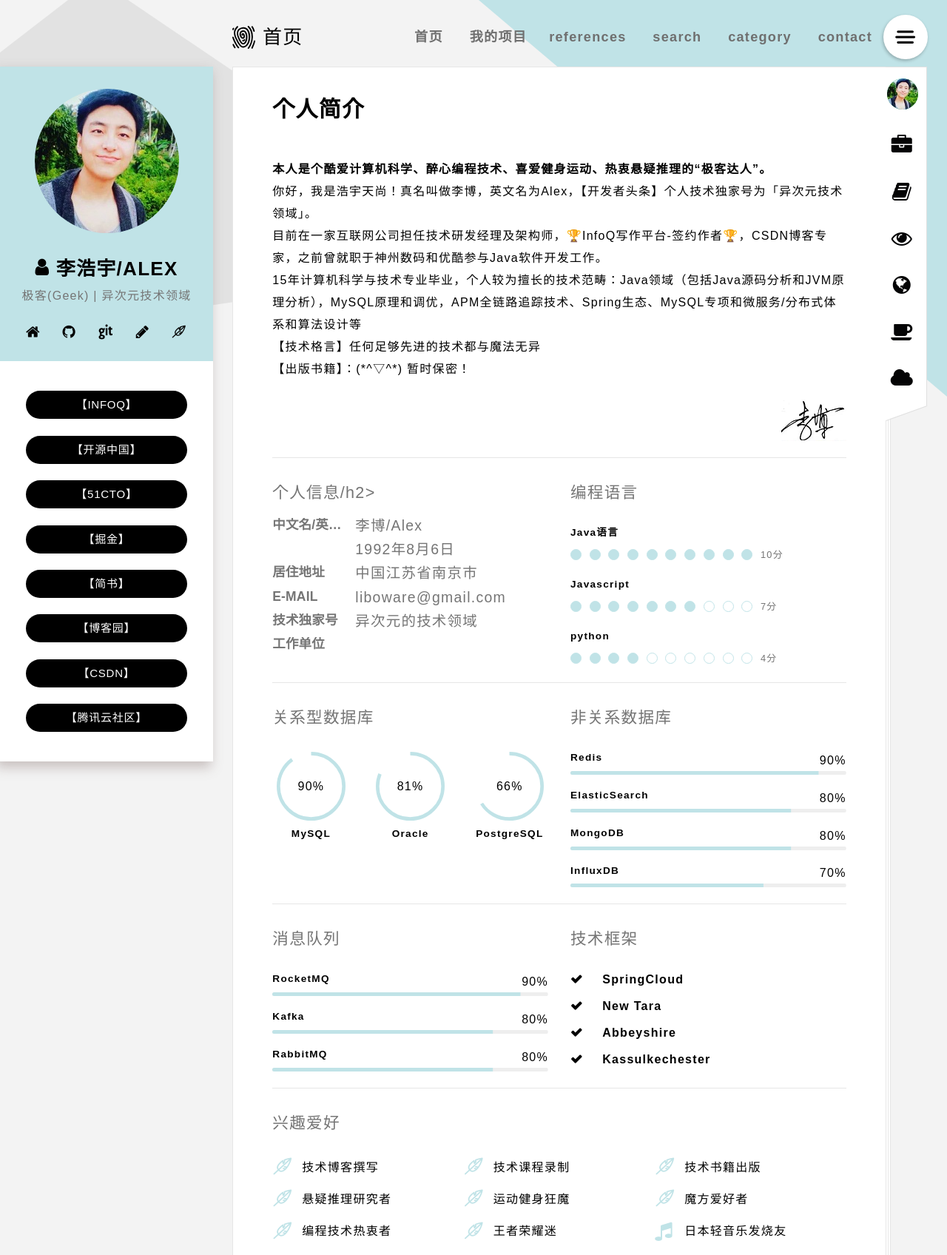
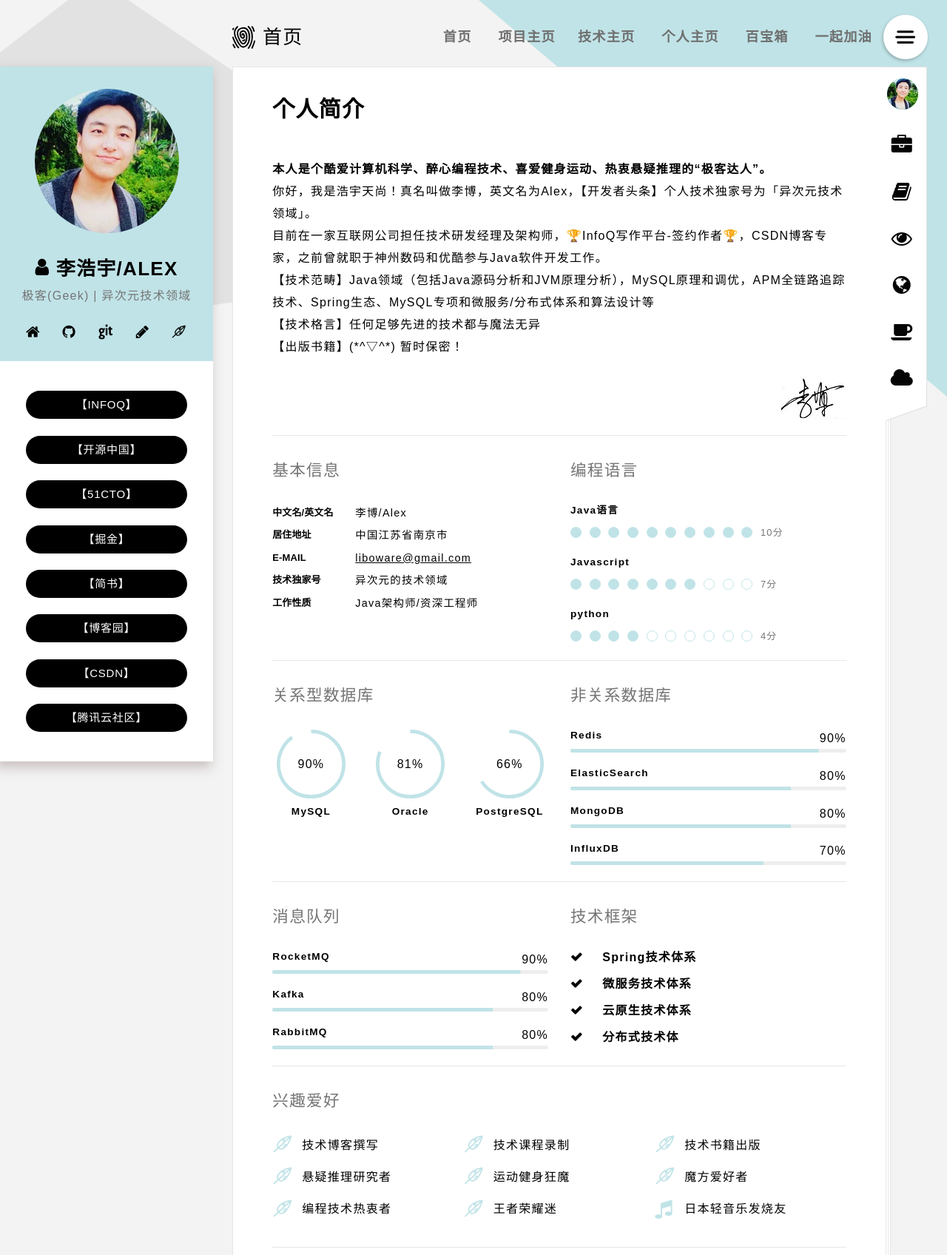
Before and after one commit to Liboware/liboware.github.io, a plain HTML site: page index.html in a window 1280 px wide. Shown: the top 1696 px of the page at 74% size. Drawn offline with Linux system fonts and the light colour scheme; some packages are replaced by stand-ins of ours; a script that the page names is missing; files whose address does not match are found by name.

Commit message:
Update index.html
调整网站个人信息

```diff
--- a/index.html
+++ b/index.html
@@ -42,11 +42,11 @@
                                  <nav id="ace-main-nav">
                                     <ul class="clear-list">
 										<li><a href="index.html">首页</a></li>
-										<li><a href="portfolio.html">我的项目</a>
-										<li><a href="testimonials.html">references</a></li>
-										<li><a href="search.html">search</a></li>
-										<li><a href="category.html">category</a></li>
-										<li><a href="contact.html">contact</a></li>
+										<li><a href="portfolio.html">项目主页</a>
+										<li><a href="testimonials.html">技术主页</a></li>
+										<li><a href="search.html">个人主页</a></li>
+										<li><a href="category.html">百宝箱</a></li>
+										<li><a href="contact.html">一起加油</a></li>
 									</ul>
                                  </nav>
                              </div>
@@ -185,11 +185,11 @@
 		</br>
 		目前在一家互联网公司担任技术研发经理及架构师，🏆InfoQ写作平台-签约作者🏆，CSDN博客专家，之前曾就职于神州数码和优酷参与Java软件开发工作。
 		</br>
-		15年计算机科学与技术专业毕业，个人较为擅长的技术范畴：Java领域（包括Java源码分析和JVM原理分析），MySQL原理和调优，APM全链路追踪技术、Spring生态、MySQL专项和微服务/分布式体系和算法设计等
+	       【技术范畴】Java领域（包括Java源码分析和JVM原理分析），MySQL原理和调优，APM全链路追踪技术、Spring生态、MySQL专项和微服务/分布式体系和算法设计等
 		</br>
                【技术格言】任何足够先进的技术都与魔法无异
                 </br>
-               【出版书籍】：(*^▽^*) 暂时保密！
+               【出版书籍】(*^▽^*) 暂时保密！
                 </p>
                     <p class="text-right">
                         <a href="https://serial-of-mem.github.io/person-resume/" target="_blank"><img src="img/uploads/signature.png" alt=""></a>
@@ -201,14 +201,11 @@
         <section class="section brd-btm">
             <div class="row">
                 <div class="col-sm-6 clear-mrg">
-                    <h2 class="title-thin text-muted">个人信息/h2>
+                    <h2 class="title-thin text-muted">基本信息</h2>
 
                     <dl class="dl-horizontal clear-mrg">
                         <dt class="text-upper">中文名/英文名</dt>
                         <dd>李博/Alex</dd>
-
-                        <dt class="text-upper"出生年月</dt>
-                        <dd>1992年8月6日</dd>
 
                         <dt class="text-upper">居住地址</dt>
                         <dd>中国江苏省南京市</dd>
@@ -219,8 +216,8 @@
                         <dt class="text-upper">技术独家号</dt>
                         <dd>异次元的技术领域</dd>
 
-                        <dt class="text-upper">工作单位</dt>
-                        <dd></dd>
+                        <dt class="text-upper">工作性质</dt>
+                        <dd>Java架构师/资深工程师</dd>
                     </dl>
                 </div><!-- .col-sm-6 -->
 
@@ -361,10 +358,10 @@
                     <h2 class="title-thin text-muted">技术框架</h2>
 
                     <ul class="styled-list clear-mrg">
-                        <li>SpringCloud</li>
-                        <li>New Tara</li>
-                        <li>Abbeyshire</li>
-                        <li>Kassulkechester</li>
+                        <li>Spring技术体系</li>
+                        <li>微服务技术体系</li>
+                        <li>云原生技术体系</li>
+                        <li>分布式技术体</li>
                     </ul>
                 </div><!-- .col-sm-6 -->
             </div><!-- .row -->
@@ -387,7 +384,7 @@
                     </ul>
                 </div>
             </div>
-        </section><!-- .section -->
+        </section><!-- .section img/uploads/awards/award-01.png -->
 
         <section class="section">
             <h2 class="title-thin text-muted">获奖信息</h2>
@@ -396,7 +393,7 @@
                 <div class="col-sm-6 clear-mrg">
                     <div class="award-box">
                         <figure class="award-img">
-                            <img src="img/uploads/awards/award-01.png" alt="">
+                            <img src="https://static2.51cto.com/edu/blog/images/logonew4.png" alt="">
                         </figure>
 
                         <h3 class="award-title">51CTO技术社区</h3>
@@ -419,9 +416,10 @@
 
                         <div class="award-text text-muted clear-mrg">
                             <p>
-                               2019年社区社区建设贡献奖</br>
-                               2020年最佳人气作者第四名</br>
-                               2021年最佳人气作者第一名</br>
+                               2019年社区社区建设贡献奖</p>
+
+                               <p>2020年最佳人气作者第四名</p>
+                              <p> 2021年最佳人气作者第一名</p>
                             </p>
                         </div>
                     </div>
```
